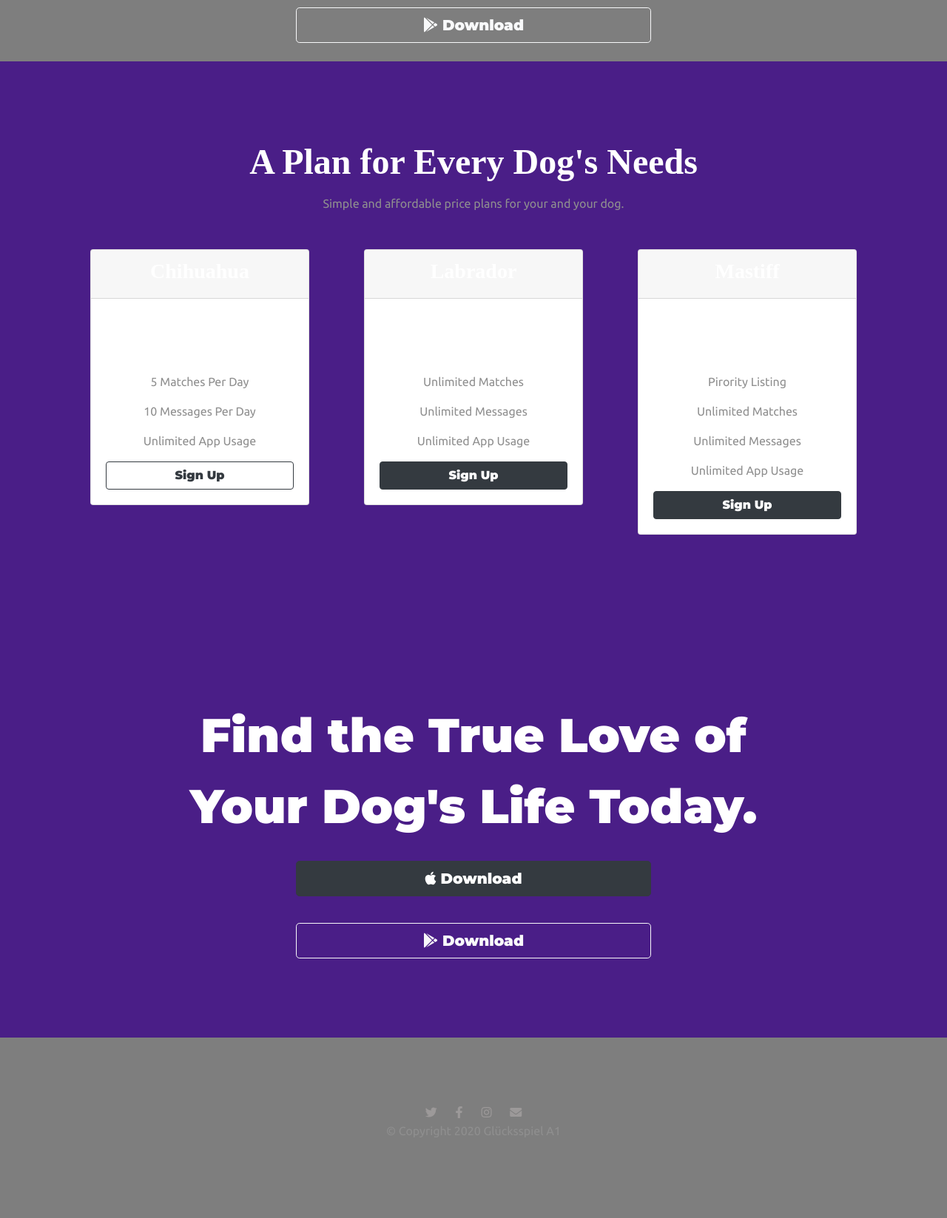
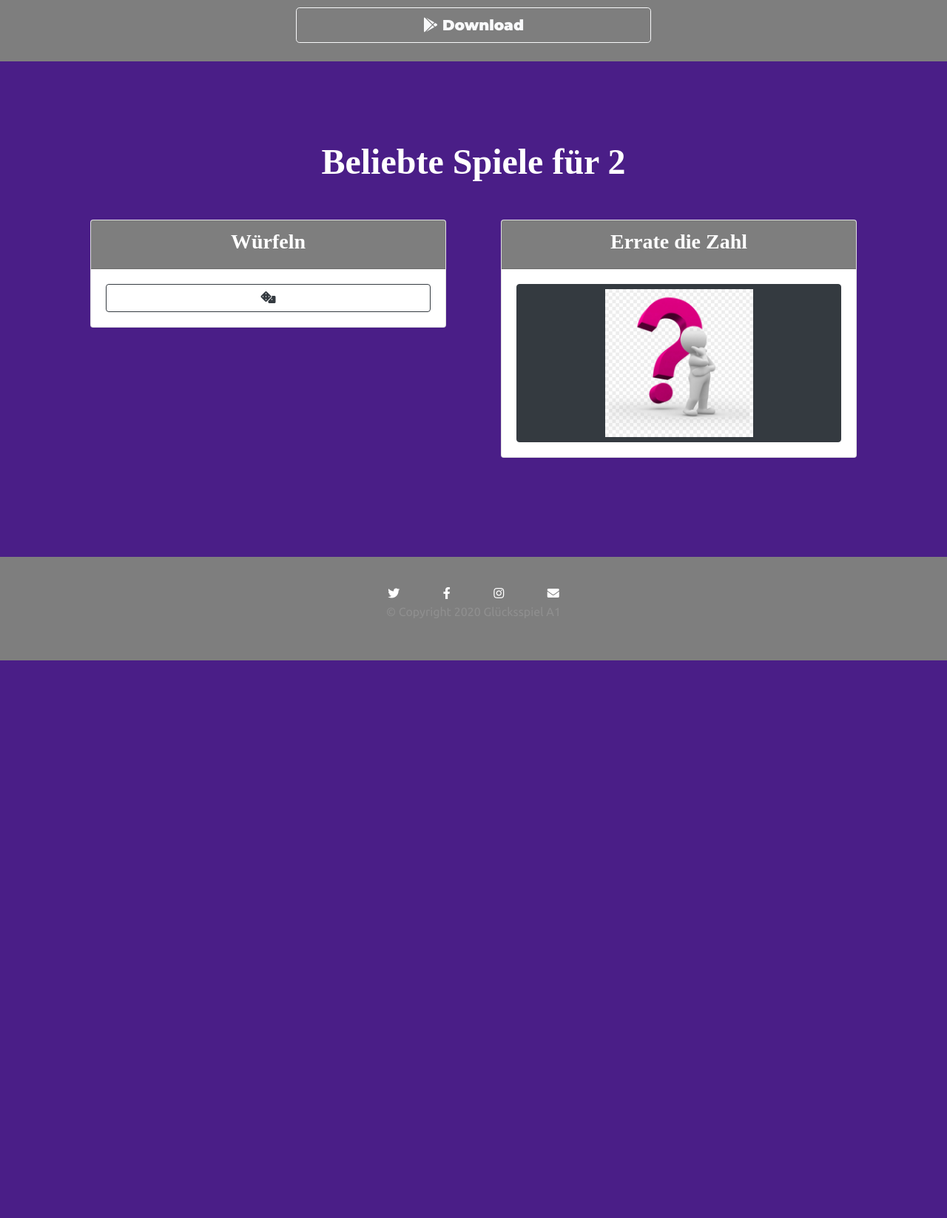
Before and after one commit to boybalkan/A1, a PHP site: page / in a window 1280 px wide. Shown: the part 1130-2777 px from the top of the page at 74% size. After the commit the page ends 2023 px from the top, so only its background shows below. Run offline with PHP 8.4, Linux system fonts and the light colour scheme; some libraries are stand-ins or nearby versions.

Commit message:
added games feature amd make new index design

```diff
--- a/css/styles.css
+++ b/css/styles.css
@@ -165,13 +165,14 @@ p {
 }
 
 /* Pricing */
-#pricing {
+#games {
   padding: 100px;
 }
 
 .price-text {
   font-size: 3rem;
   line-height: 1.5;
+  color: #7e7e7e;
 }
 
 .pricing-column {
@@ -181,12 +182,21 @@ p {
 .card {
   display: inline;
 }
+.card-header{
+  background-color: #7e7e7e;
+}
+.game-icon{
+  width: 200px;
+}
 
 /* CTA */
 /* Footer */
+#footer .container-fluid{
+  padding: 3% 15%;
+}
 .social-media {
-  color: #9c9999;
-  padding: 0 10px;
+  color: #fff;
+  padding: 0 3%;
 }
 
 /* Responsive */
--- /dev/null
+++ b/games/guess-the-number.html
@@ -0,0 +1 @@
+Errate die Zahl. Das Spiel!
--- a/index.html
+++ b/index.html
@@ -32,7 +32,7 @@
 
           <ul class="navbar-nav ml-auto">
             <li class="nav-item">
-              <a class="nav-link" href="#features">Spiele</a>
+              <a class="nav-link" href="#games">Spiele</a>
             </li>
             <li class="nav-item">
               <a class="nav-link" href="signin.html">Einloggen</a>
@@ -70,11 +70,10 @@
   <!-- Title -->
   <section id="download" class="white-section">
 
-      <h3 class="download-text ">Lad dir heute noch die App herunter, um jederzeit auf eine Wette vorbereitet zu sein.</h3>
+    <h3 class="download-text ">Lad dir heute noch die App herunter, um jederzeit auf eine Wette vorbereitet zu sein.</h3>
 
-      <button class="btn btn-dark btn-lg download-button" type="button"><i class="fab fa-apple"></i> Download</button>
-      <button class="btn btn-outline-light btn-lg download-button" type="button"><i class="fab fa-google-play"></i> Download</button>
-
+    <button class="btn btn-dark btn-lg download-button" type="button"><i class="fab fa-apple"></i> Download</button>
+    <button class="btn btn-outline-light btn-lg download-button" type="button"><i class="fab fa-google-play"></i> Download</button>
   </section>
 
 
@@ -85,70 +84,42 @@
 
 
   <!-- Pricing -->
+  <section id="games" class="colored-section">
+    <h2 class="section-heading">Beliebte Spiele für 2</h2>
 
-  <section id="pricing" class="colored-section">
-
-    <h2 class="section-heading">A Plan for Every Dog's Needs</h2>
-    <p>Simple and affordable price plans for your and your dog.</p>
     <div class="card-deck mb3 text-center">
-
-      <div class="pricing-column col-lg-4 col-md-6">
+      <div class="pricing-column col-md-6">
         <div class="card">
           <div class="card-header">
-            <h3>Chihuahua</h3>
+            <h3>Würfeln</h3>
           </div>
           <div class="card-body">
-            <h2 class="price-text">Free</h2>
-            <p>5 Matches Per Day</p>
-            <p>10 Messages Per Day</p>
-            <p>Unlimited App Usage</p>
-            <button class="btn btn-large btn-block btn-outline-dark" type="button">Sign Up</button>
-          </div>
-        </div>
-      </div>
-      <div class="pricing-column col-lg-4 col-md-6">
-        <div class="card">
-          <div class="card-header">
-            <h3>Labrador</h3>
-          </div>
-          <div class="card-body">
-            <h2 class="price-text">$49 / mo</h2>
-            <p>Unlimited Matches</p>
-            <p>Unlimited Messages</p>
-            <p>Unlimited App Usage</p>
-            <button class="btn btn-large btn-block btn-dark" type="button">Sign Up</button>
-          </div>
-        </div>
-      </div>
-      <div class="pricing-column col-lg-4 col-md-12">
-        <div class="card">
-          <div class="card-header">
-            <h3>Mastiff</h3>
-          </div>
-          <div class="card-body">
-            <h2 class="price-text">$99 / mo</h2>
-            <p>Pirority Listing</p>
-            <p>Unlimited Matches</p>
-            <p>Unlimited Messages</p>
-            <p>Unlimited App Usage</p>
-            <button class="btn btn-large btn-block btn-dark" type="button">Sign Up</button>
+            <a href="wuerfel.html">
+              <button class="btn btn-large btn-block btn-outline-dark" type="submit">
+                <i class="fas fa-dice game-icon"></i>
+              </button>
+            </a>
           </div>
         </div>
       </div>
 
+      <div class="pricing-column col-md-6">
+        <div class="card">
+          <div class="card-header">
+            <h3>Errate die Zahl</h3>
+          </div>
+          <div class="card-body">
+            <a href="wuerfel.html">
+              <button class="btn btn-large btn-block btn-dark" type="button" onclick="wuerfel.html">
+                <img src="images/guess-number.png" class="game-icon" alt="guess-number">
+              </button>
+            </a>
+          </div>
+        </div>
+      </div>
 
   </section>
 
-
-  <!-- Call to Action -->
-
-  <section id="cta" class="colored-section">
-    <div class="container-fluid">
-      <h3 class="big-heading">Find the True Love of Your Dog's Life Today.</h3>
-      <button type="button" class="btn btn-dark btn-lg download-button"><i class="fab fa-apple"></i> Download</button>
-      <button type="button" class="btn btn-outline-light btn-lg download-button"><i class="fab fa-google-play"></i> Download</button>
-    </div>
-  </section>
 
 
   <!-- Footer -->
```
Also changed, not shown: games/wuerfel.html (added, +10 -0 lines), images/TechCrunch.png (deleted), images/bizinsider.png (deleted), images/dog-img.jpg (deleted), images/guess-number.png (added), images/iphone6.png (deleted), images/lady-img.jpg (deleted), images/mashable.png (deleted), images/tnw.png (deleted).
